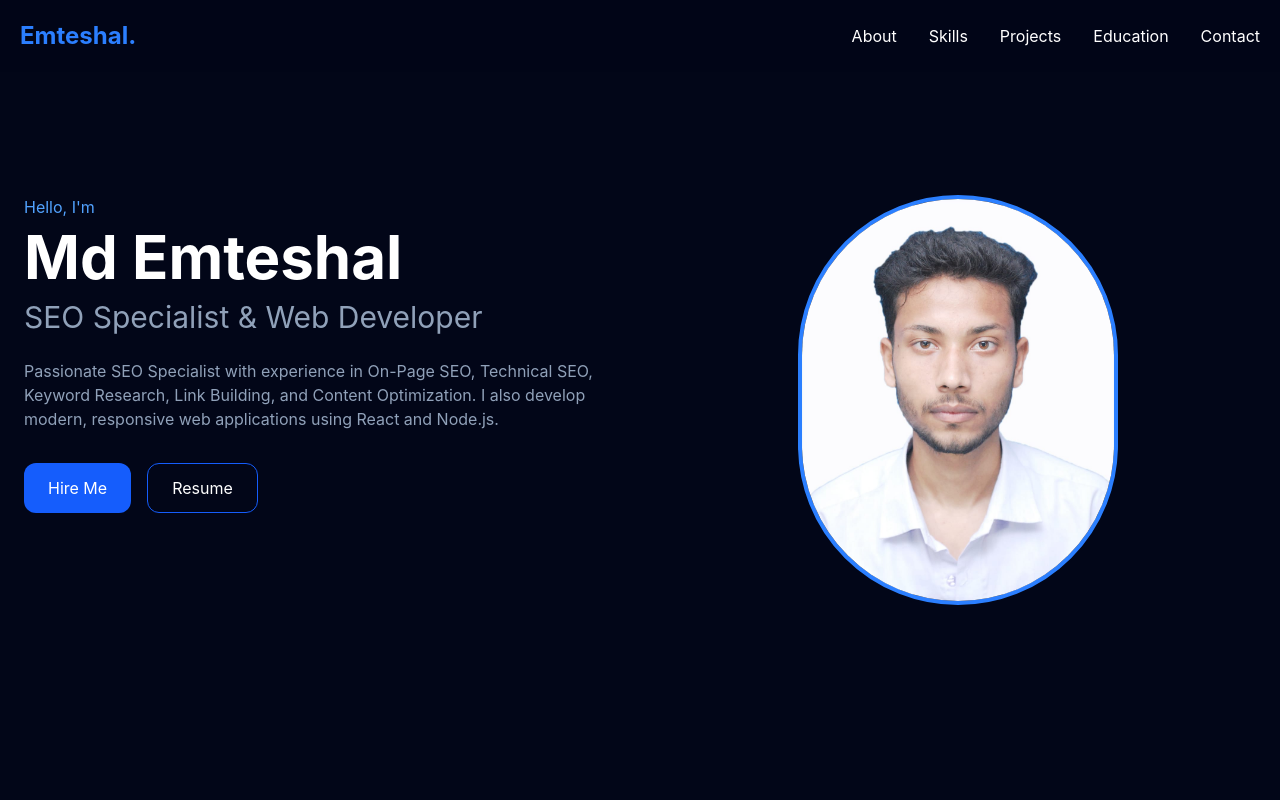
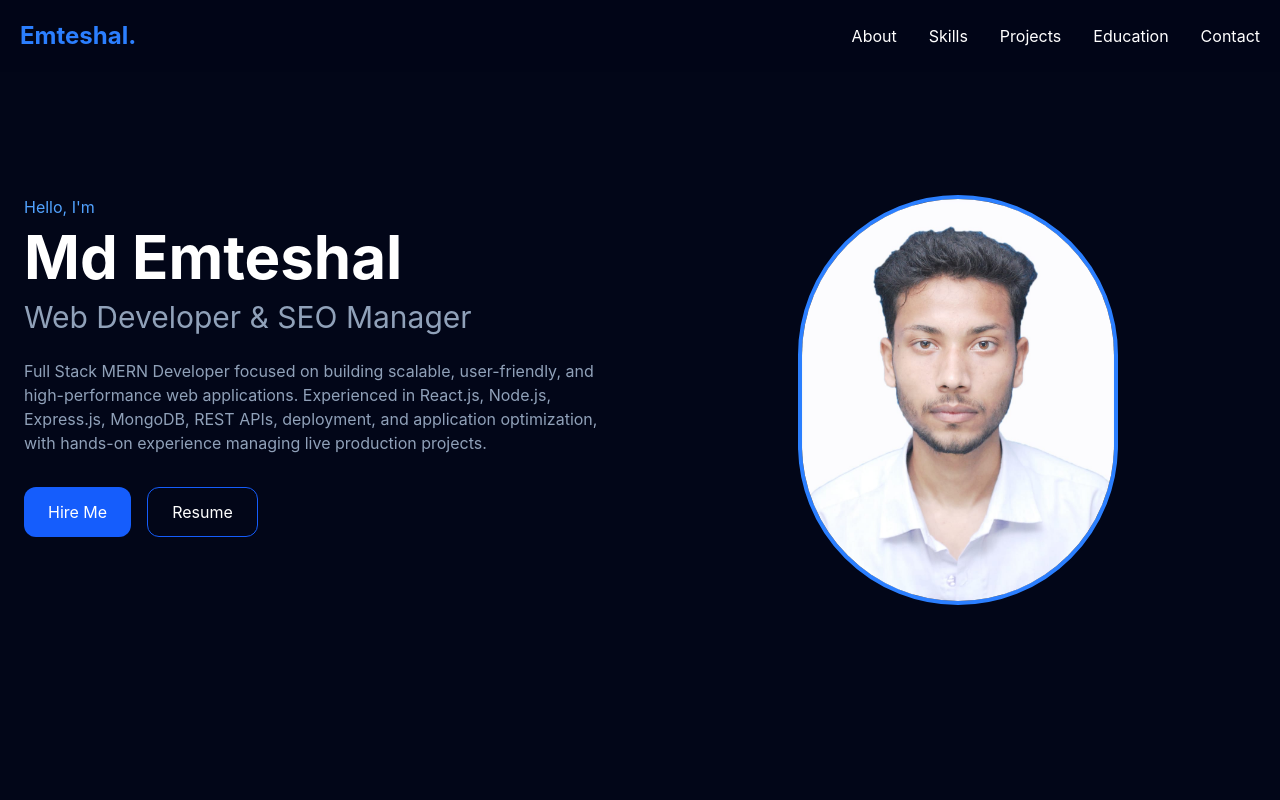
Before and after one commit to MdEmteshal/emteshal_portfolio, a React app in the folder frontend/: page / in a window 1280 px wide. Shown: the top 800 px of the page. Built offline with nearby package versions, Linux system fonts and the light colour scheme; the HTML template or start-up script is replaced by a standard one.

Commit message:
Revise Hero component content and roles
Updated job title and description in Hero component.

```diff
--- a/frontend/src/components/hero.jsx
+++ b/frontend/src/components/hero.jsx
@@ -8,14 +8,11 @@ export default function Hero() {
           <h1 className="text-6xl font-bold">Md Emteshal</h1>
 
           <h2 className="text-3xl text-slate-400 mt-3">
-            SEO Specialist & Web Developer
+             Web Developer & SEO Manager
           </h2>
 
           <p className="mt-6 text-slate-400">
-            Passionate SEO Specialist with experience in On-Page SEO, Technical
-            SEO, Keyword Research, Link Building, and Content Optimization. I
-            also develop modern, responsive web applications using React and
-            Node.js.
+           Full Stack MERN Developer focused on building scalable, user-friendly, and high-performance web applications. Experienced in React.js, Node.js, Express.js, MongoDB, REST APIs, deployment, and application optimization, with hands-on experience managing live production projects.
           </p>
 
           <div className="mt-8 flex gap-4">
```
